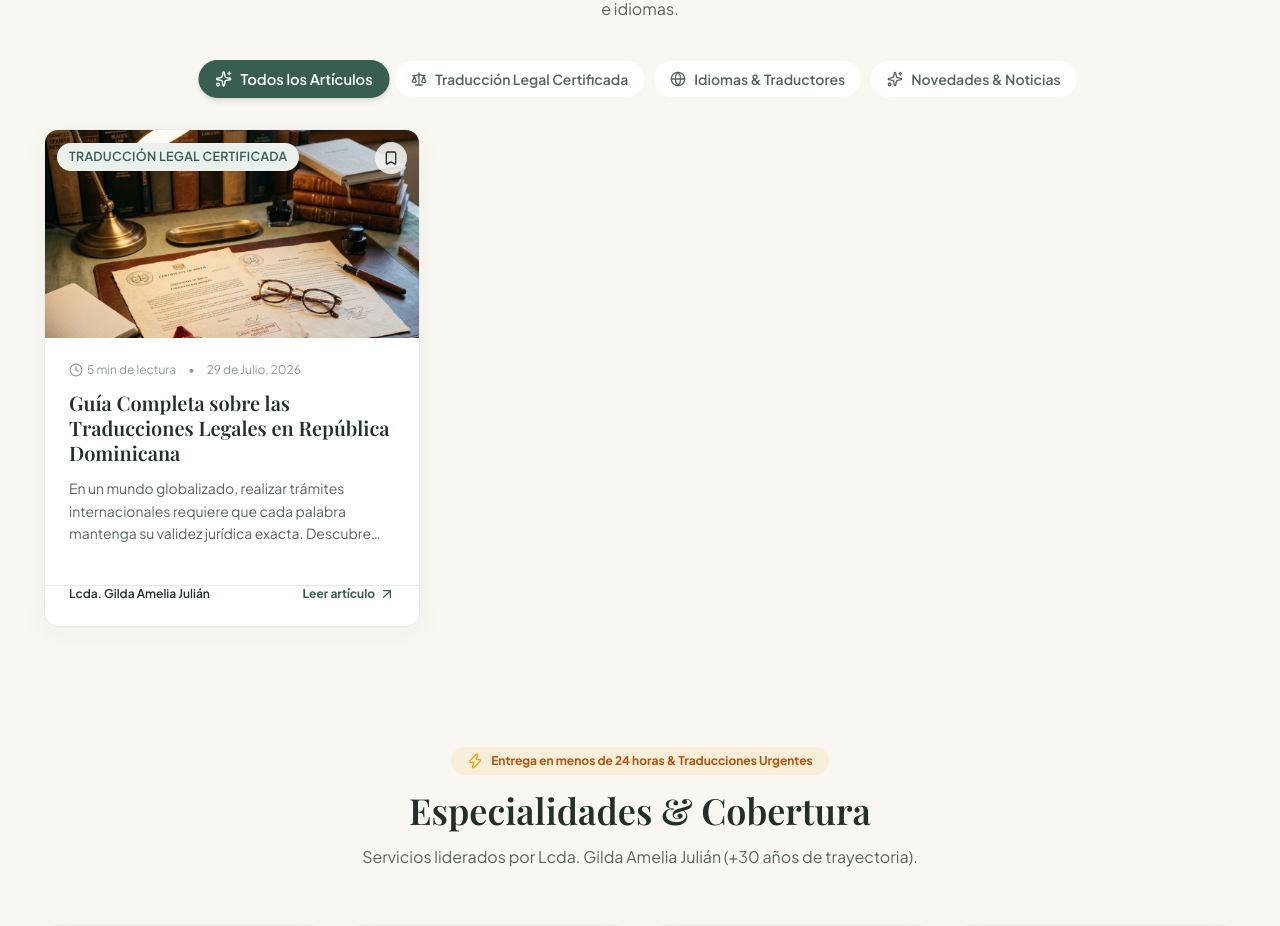
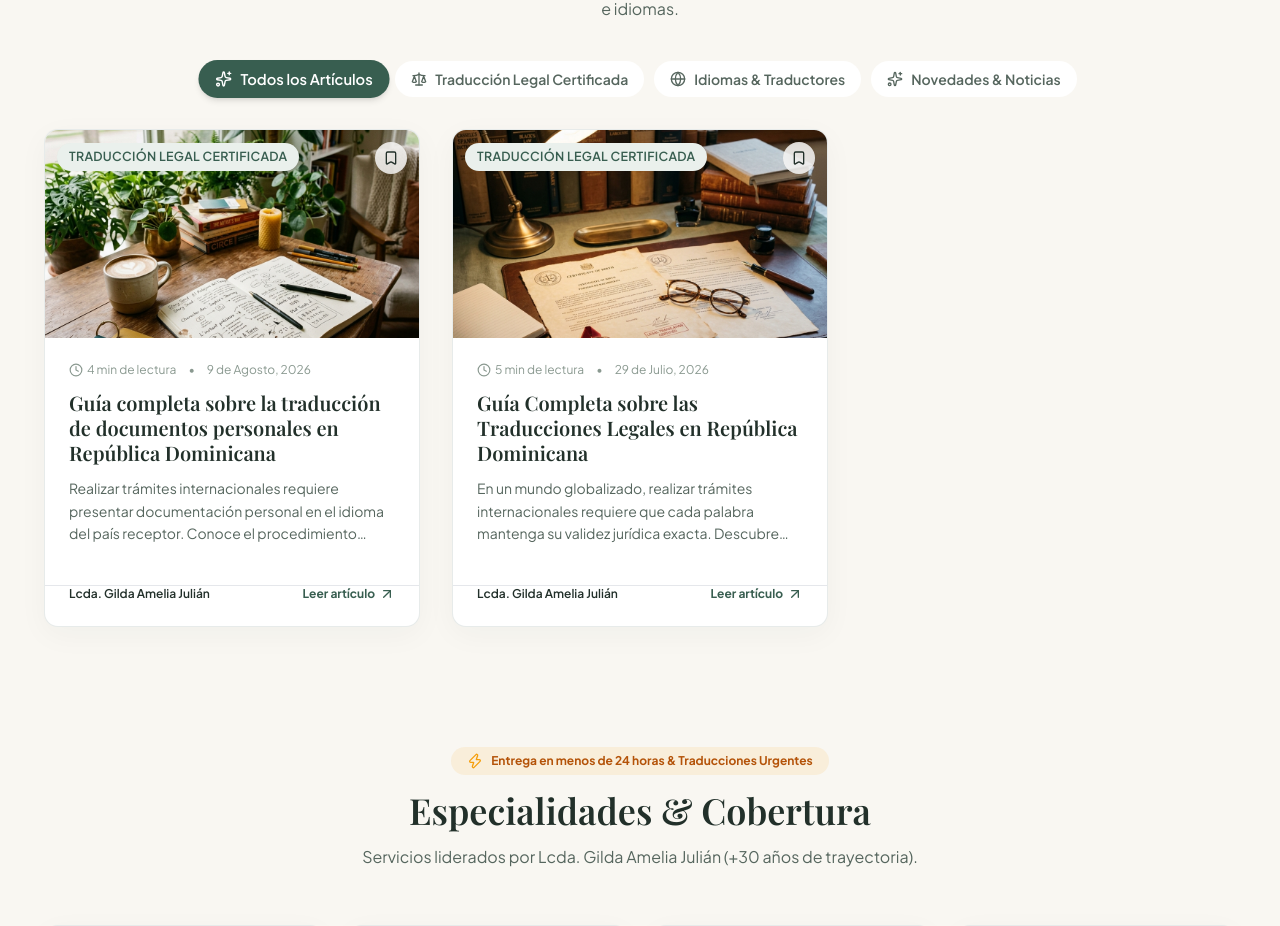
Before and after one commit to miguel700054/Traducciones-RD, a React (Vite) app: page / in a window 1280 px wide. Shown: the part 1098-2024 px from the top of the page. Built offline with nearby package versions, Linux system fonts and the light colour scheme; a web font is replaced by a local one.

Commit message:
Publicado segundo articulo oficial: Guia completa sobre la traduccion de documentos personales en RD

```diff
--- a/src/data/blogData.js
+++ b/src/data/blogData.js
@@ -23,6 +23,64 @@ export const CATEGORIES = [
 
 export const BLOG_POSTS = [
   {
+    id: 'guia-traduccion-documentos-personales-rd',
+    title: 'Guía completa sobre la traducción de documentos personales en República Dominicana',
+    subtitle: 'Requisitos, procesos y consejos para validar tu documentación civil, académica y laboral.',
+    category: 'legal',
+    categoryName: 'Traducción Legal Certificada',
+    author: {
+      name: 'Lcda. Gilda Amelia Julián',
+      role: 'Traductora Legal Certificada',
+      avatar: '/hero-bg.png'
+    },
+    date: '9 de Agosto, 2026',
+    readTime: '4 min de lectura',
+    featuredImage: '/blog-transcreation.png',
+    tags: ['Documentos Personales', 'Traducción Jurada', 'República Dominicana', 'Visados'],
+    likes: 28,
+    excerpt: 'Realizar trámites internacionales requiere presentar documentación personal en el idioma del país receptor. Conoce el procedimiento legalizado para validar actas, títulos y récords.',
+    content: `
+      <p className="text-lg leading-relaxed font-serif text-[var(--text-primary)]">
+        Realizar trámites internacionales —como la solicitud de visados, procesos de residencia, convalidación de estudios o contraer matrimonio en el extranjero— requiere presentar documentación personal en el idioma del país receptor. En la República Dominicana, la traducción de estos documentos no es solo una conversión palabra por palabra, sino un procedimiento legalizado que garantiza la validez jurídica de tus expedientes ante embajadas, consulados e instituciones internacionales.
+      </p>
+
+      <h3 className="font-serif text-2xl font-bold text-[var(--brand-sage)] pt-4">¿Qué se considera un documento de índole personal?</h3>
+      <p>Los documentos personales son aquellos emitidos por entidades oficiales que acreditan el estado civil, la identidad, el historial académico o la conducta de un ciudadano. Entre los más solicitados para traducir se encuentran:</p>
+
+      <ul className="list-disc list-inside space-y-2 pl-2 text-[var(--text-secondary)] my-4">
+        <li><strong>Documentos de Estado Civil:</strong> Actas de nacimiento, matrimonio, divorcio y defunción.</li>
+        <li><strong>Certificaciones Legales:</strong> Certificados de no antecedentes penales (récord policial) y cédulas de identidad.</li>
+        <li><strong>Documentos Académicos:</strong> Títulos universitarios, récords de notas, certificados de bachillerato y programas de estudio.</li>
+        <li><strong>Documentos Financieros y Laborales:</strong> Cartas de trabajo, estados de cuenta y certificaciones bancarias.</li>
+      </ul>
+
+      <h3 className="font-serif text-2xl font-bold text-[var(--brand-sage)] pt-4">El rol fundamental de la Traducción Jurada</h3>
+      <p>En el contexto dominicano, una traducción simple no posee fuerza legal para trámites oficiales. Es imprescindible contar con una <strong>traducción legalizada o jurada</strong>, realizada por un intérprete judicial debidamente autorizado y nombrado por el Poder Judicial de la República Dominicana. El traductor legal firma y sella el documento, certificando que el texto traducido es fiel y conforme al original presentado.</p>
+
+      <h3 className="font-serif text-2xl font-bold text-[var(--brand-sage)] pt-4">El proceso paso a paso: De la legalización a la traducción</h3>
+      <p>Para que tus documentos dominicanos tengan validez en el exterior, es muy importante cumplir con la secuencia correcta antes de la traducción:</p>
+
+      <ol className="list-decimal list-inside space-y-3 pl-2 text-[var(--text-secondary)] my-4">
+        <li><strong>Legalización en la institución de origen:</strong> Obtener las actas inextensas o certificaciones debidamente firmadas y selladas por las autoridades correspondientes (como la JCE, MESCYT o MINERD).</li>
+        <li><strong>Verificación o Certificación Consular/Institucional:</strong> Acudir a la institución correspondiente (como el Ministerio de Relaciones Exteriores o consulado) si la entidad receptora lo requiere.</li>
+        <li><strong>Traducción Legalizada:</strong> Someter tanto el documento base como sus certificaciones al proceso de traducción jurada.</li>
+      </ol>
+
+      <div className="p-6 rounded-3xl bg-[var(--brand-sage-light)] border-l-4 border-[var(--brand-sage)] my-8 space-y-3">
+        <h4 className="font-serif text-xl font-bold text-[var(--brand-sage)]">¿Tienes una fecha límite o una cita consular urgente?</h4>
+        <p className="text-sm text-[var(--text-primary)] leading-relaxed">
+          Garantizar la exactitud en los nombres, fechas y números de folio evita retrasos costosos o el rechazo de expedientes. Sin embargo, sabemos que los plazos consulares suelen ser ajustados y no siempre se dispone de semanas para esperar por un documento.
+        </p>
+        <p className="text-sm text-[var(--text-primary)] leading-relaxed">
+          En <strong>Traducciones RD</strong> entendemos la importancia de tu tiempo. Contamos con un servicio de traducción exprés diseñado para entregarte tus documentos personales traducidos y legalizados en tiempo récord, con la máxima precisión y validez jurídica garantizada.
+        </p>
+        <p className="text-sm font-bold text-[var(--brand-sage)] pt-2">
+          Contáctanos hoy mismo por WhatsApp al (829) 345-6136 y cotiza de inmediato. ¡No dejes que el tiempo detenga tus planes internacionales!
+        </p>
+      </div>
+    `
+  },
+  {
     id: 'guia-completa-sobre-las-traducciones-legales-en-rd',
     title: 'Guía Completa sobre las Traducciones Legales en República Dominicana',
     subtitle: 'Todo lo que necesitas saber sobre procesos, requisitos y validez jurídica.',
@@ -38,7 +96,6 @@ export const BLOG_POSTS = [
     featuredImage: '/blog-legal.png',
     tags: ['Traducción Legal', 'República Dominicana', 'Documentos Oficiales', 'Validez Jurídica'],
     likes: 42,
-    audioDuration: '4:30',
     excerpt: 'En un mundo globalizado, realizar trámites internacionales requiere que cada palabra mantenga su validez jurídica exacta. Descubre qué es una traducción legal, qué documentos la requieren y cómo evitar demoras.',
     content: `
       <p className="text-lg leading-relaxed font-serif text-[var(--text-primary)]">
```
Also changed, not shown: 1 other file (tests, documents, lock files or other folders).
